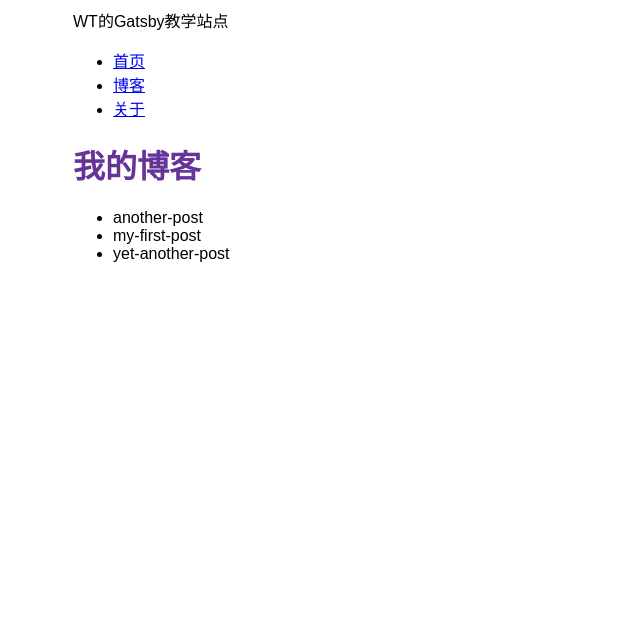
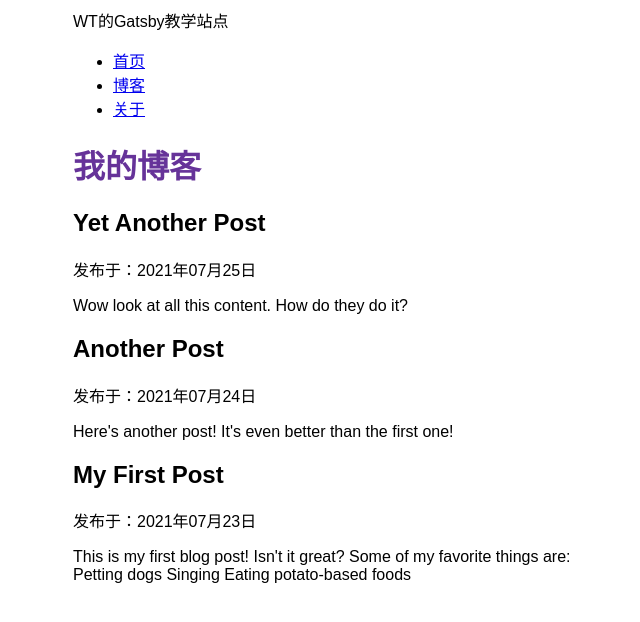
Before and after one commit to wentao75/wt-first-gatsby-site, a Gatsby site: page /blog in a window 1280 px wide. Shown: the whole page, without its empty margins (317-957 px from the left). Built offline with nearby package versions, Linux system fonts and the light colour scheme; Gatsby itself is replaced by a stand-in of ours.

Commit message:
完成Gatsby教学第五章

```diff
--- a/blog/another-post.mdx
+++ b/blog/another-post.mdx
@@ -0,0 +1,7 @@
+---
+title: "Another Post"
+date: "2021-07-24"
+slug: "another-post"
+---
+
+Here's another post! It's even better than the first one!
--- a/blog/my-first-post.mdx
+++ b/blog/my-first-post.mdx
@@ -0,0 +1,13 @@
+---
+title: "My First Post"
+date: "2021-07-23"
+slug: "my-first-post"
+---
+
+This is my first blog post! Isn't it _great_?
+
+Some of my **favorite** things are:
+
+-   Petting dogs
+-   Singing
+-   Eating potato-based foods
--- a/blog/yet-another-post.mdx
+++ b/blog/yet-another-post.mdx
@@ -0,0 +1,7 @@
+---
+title: "Yet Another Post"
+date: "2021-07-25"
+slug: "yet-another-post"
+---
+
+Wow look at all this content. How do they do it?
--- a/gatsby-config.js
+++ b/gatsby-config.js
@@ -21,5 +21,6 @@
                 path: `${__dirname}/blog`,
             },
         },
+        "gatsby-plugin-mdx",
     ],
 };
--- a/package.json
+++ b/package.json
@@ -15,8 +15,10 @@
     "clean": "gatsby clean"
   },
   "dependencies": {
+    "@mdx-js/react": "^2.3.0",
     "gatsby": "^5.13.5",
     "gatsby-plugin-image": "^3.13.1",
+    "gatsby-plugin-mdx": "^5.13.1",
     "gatsby-plugin-sharp": "^5.13.1",
     "gatsby-source-filesystem": "^5.13.1",
     "react": "^18.2.0",
--- a/src/pages/blog.js
+++ b/src/pages/blog.js
@@ -6,20 +6,27 @@
 const BlogPage = ({ data }) => {
     return (
         <Layout pageTitle="我的博客">
-            <ul>
-                {data.allFile.nodes.map((node) => (
-                    <li key={node.name}>{node.name}</li>
-                ))}
-            </ul>
+            {data.allMdx.nodes.map((node) => (
+                <article key={node.id}>
+                    <h2>{node.frontmatter.title}</h2>
+                    <p>发布于：{node.frontmatter.date}</p>
+                    <p>{node.excerpt}</p>
+                </article>
+            ))}
         </Layout>
     );
 };
 
 export const query = graphql`
     query {
-        allFile {
+        allMdx(sort: { frontmatter: { date: DESC } }) {
             nodes {
-                name
+                frontmatter {
+                    date(formatString: "YYYY年MM月DD日")
+                    title
+                }
+                id
+                excerpt
             }
         }
     }
```
Also changed, not shown: 1 other file.
